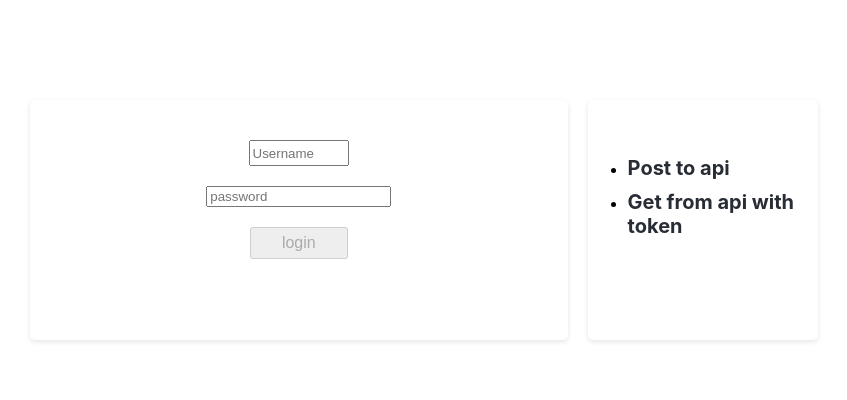
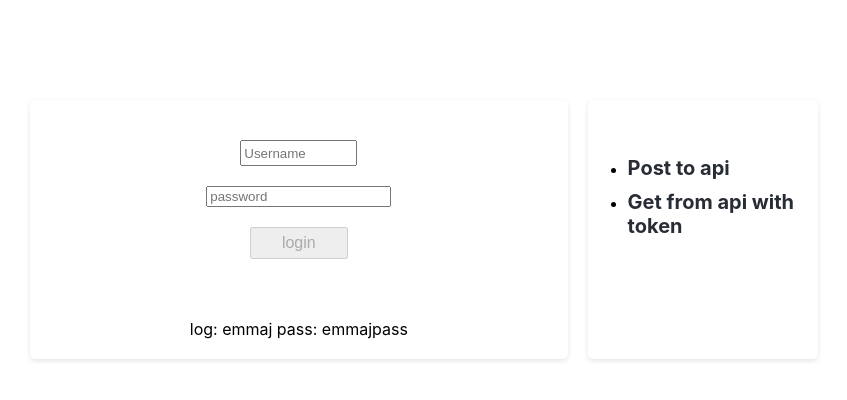
Before and after one commit to alex-b88/react_demos, a React (Create React App) app: page /users in a window 1280 px wide. Shown: the top 400 px of the page, without its empty margins (226-1073 px from the left). Built offline with nearby package versions, Linux system fonts and the light colour scheme.

Commit message:
hw5 done

```diff
--- a/src/components/loginForm/loginForm.tsx
+++ b/src/components/loginForm/loginForm.tsx
@@ -38,8 +38,11 @@ const LoginForm = () => {
                             {errors.password && <div>{errors.password.message}</div>}
                         </>
                         <button disabled={!isValid}>login</button>
+                        <br/>
+                        <div>log: emmaj pass: emmajpass</div>
                     </form>
             }
+
         </div>
     );
 };
```
Also changed, not shown: 1 other file (tests, documents, lock files or other folders). Lines whose indentation alone changed are shown as unchanged.
